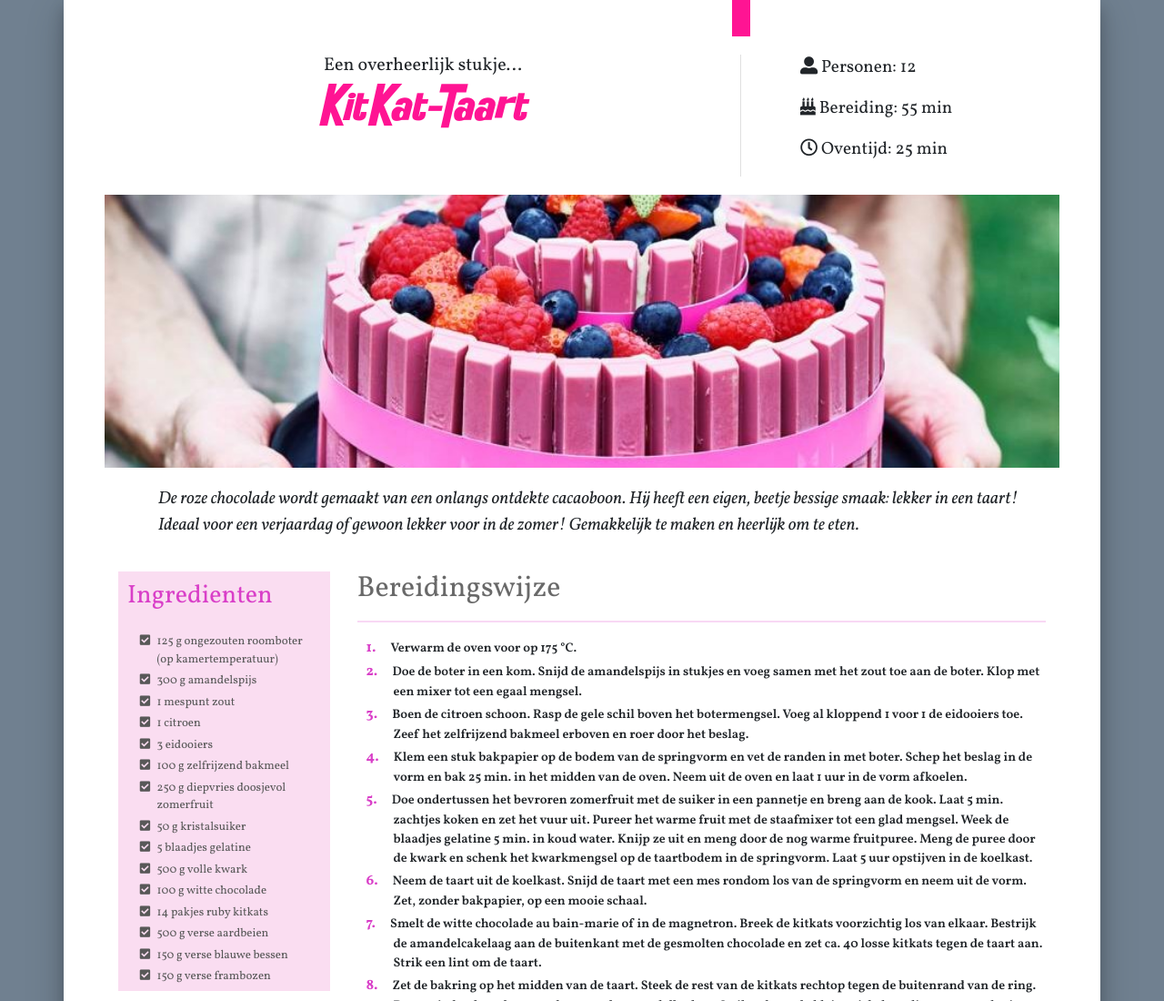
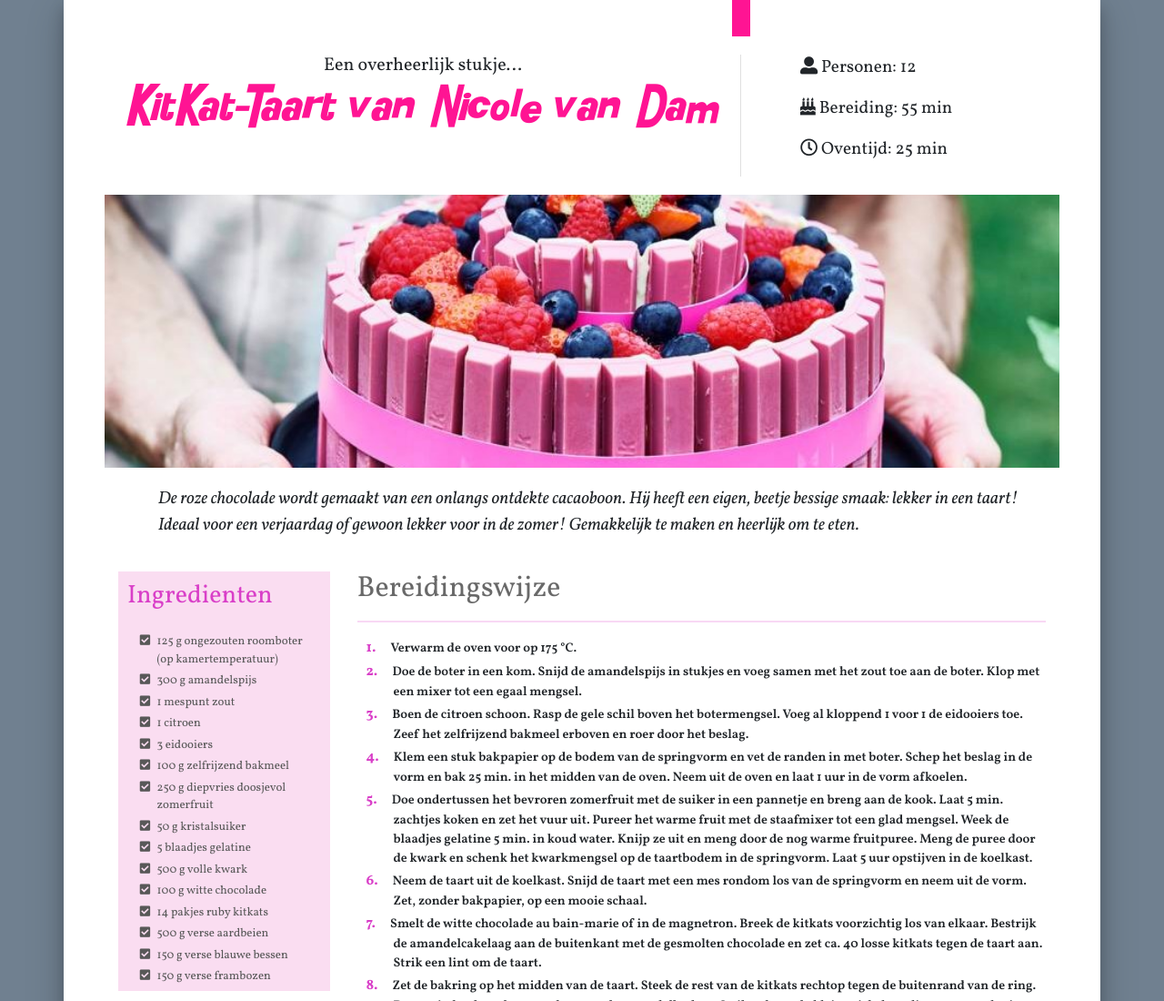
Before and after one commit to nikvd97/Les-03, a plain HTML site: page index.html in a window 1280 px wide. Shown: the top 1100 px of the page at 91% size. Drawn offline with nearby package versions, Linux system fonts and the light colour scheme.

Commit message:
update titel

```diff
--- a/index.html
+++ b/index.html
@@ -17,7 +17,7 @@
     <script src="https://code.jquery.com/jquery-3.3.1.slim.min.js" integrity="sha384-q8i/X+965DzO0rT7abK41JStQIAqVgRVzpbzo5smXKp4YfRvH+8abtTE1Pi6jizo" crossorigin="anonymous"></script>
     <script src="https://cdnjs.cloudflare.com/ajax/libs/popper.js/1.14.7/umd/popper.min.js" integrity="sha384-UO2eT0CpHqdSJQ6hJty5KVphtPhzWj9WO1clHTMGa3JDZwrnQq4sF86dIHNDz0W1" crossorigin="anonymous"></script>
 
-    <title>Roze KitKat Taart</title>
+    <title>Roze KitKat-Taart</title>
 </head>
 
 
@@ -36,7 +36,7 @@
         <div class="row vdivide upper-margin">
             <div class="col-8 col-md-8 text-center">
                 <h5>Een overheerlijk stukje...</h5>
-                <h1>KitKat-Taart</h1>
+                <h1>KitKat-Taart van Nicole van Dam</h1>
             </div>
             <div class="col-4 col-md-4">
                 <div style="padding: 0px 50px">
```
